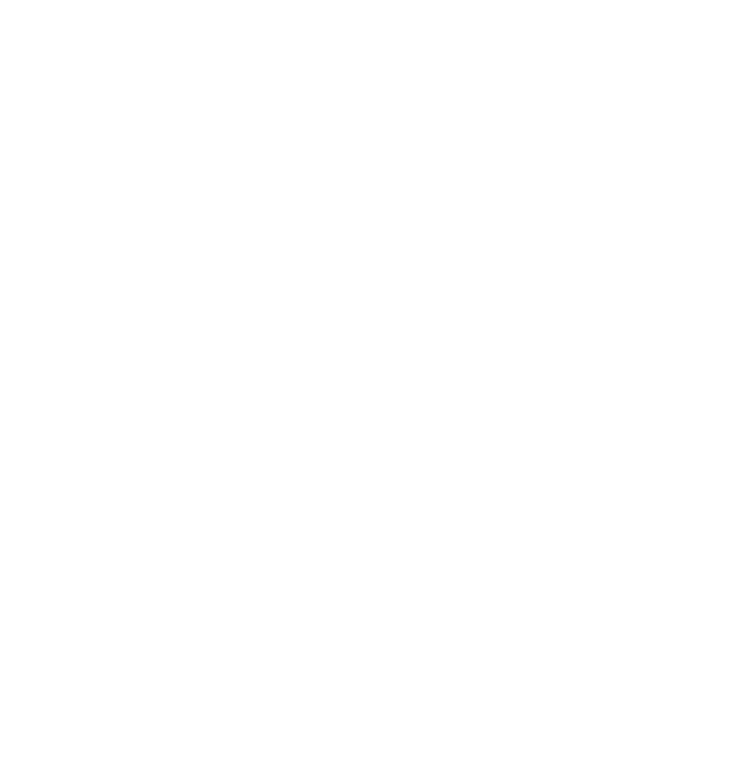
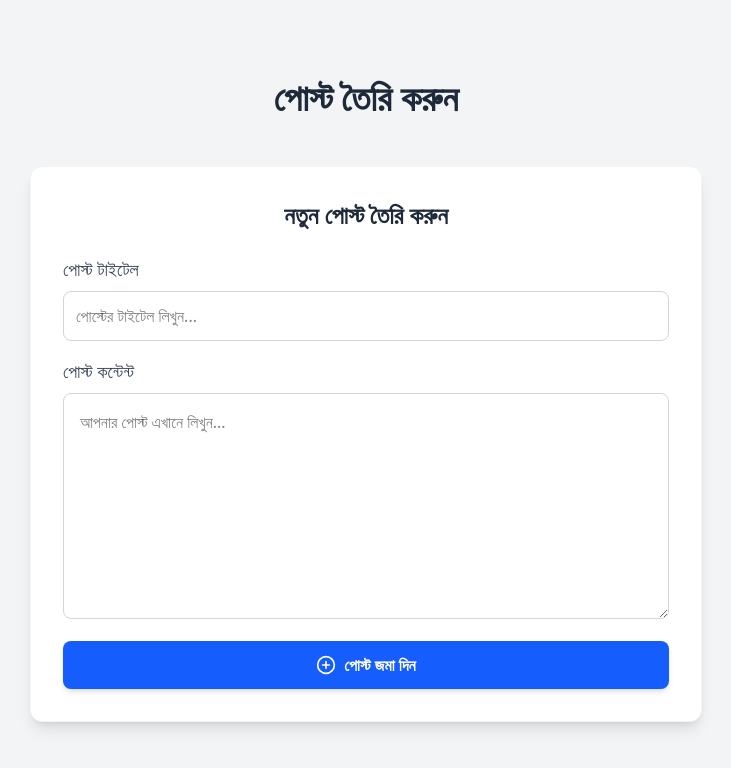
Before and after one commit to shanjid5566/redux-rtk-query, a React (Vite) app: page /add-post in a window 1280 px wide. Before the commit this address had no page. Shown: the top 768 px of the page, without its empty margins (274-1005 px from the left). Built offline with nearby package versions, Linux system fonts and the light colour scheme.

Commit message:
post added

```diff
--- a/package.json
+++ b/package.json
@@ -12,6 +12,8 @@
   "dependencies": {
     "@reduxjs/toolkit": "^2.9.2",
     "@tailwindcss/vite": "^4.1.16",
+    "axios": "^1.13.1",
+    "lucide-react": "^0.552.0",
     "react": "^19.1.1",
     "react-dom": "^19.1.1",
     "react-redux": "^9.2.0",
--- a/src/App.jsx
+++ b/src/App.jsx
@@ -2,6 +2,7 @@
 import "./App.css";
 import Posts from "./pages/Posts";
 import PostDetails from "./pages/PostDetails";
+import AddPost from "./pages/AddPost";
 
 function App() {
 
@@ -9,6 +10,7 @@
     {/* Define your routes here */}
     <Route path="/" element={<Posts />} />
     <Route path="posts/:id" element={<PostDetails />} />
+    <Route path="add-post" element={<AddPost />} />
   </Routes>;
 }
 
--- /dev/null
+++ b/src/pages/AddPost.jsx
@@ -0,0 +1,116 @@
+import React, { useState } from 'react';
+// সুন্দর আইকনের জন্য lucide-react ইম্পোর্ট করা হচ্ছে
+import { PlusCircle } from 'lucide-react';
+import { useAddNewPostMutation } from '../redux/services/posts/postsApi';
+
+// --- আপনার Redux Slice থেকে action import করুন ---
+// অনুগ্রহ করে './features/posts/postsSlice' -কে আপনার সঠিক পাথ দিয়ে প্রতিস্থাপন করুন
+// import { postAdded } from './features/posts/postsSlice';
+// --- উদাহরণের জন্য একটি কাল্পনিক ফাংশন ---
+// ---------------------------------------------
+
+/**
+ * AddPost Component
+ * Redux ব্যবহার করে নতুন পোস্ট যোগ করার ফর্ম।
+ */
+export default function AddPost() {
+  const [title, setTitle] = useState(''); // টাইটেলের জন্য নতুন state
+  const [content, setContent] = useState('');
+  const [message, setMessage] = useState(''); // একটি সফল বার্তা দেখানোর জন্য
+  const [addNewPost] = useAddNewPostMutation();
+
+  const handleSubmit = async (e) => {
+    e.preventDefault();
+    // টাইটেল বা কন্টেন্ট খালি থাকলে সাবমিট হবে না
+    if (!title.trim() || !content.trim()) {
+      setMessage('অনুগ্রহ করে টাইটেল এবং কন্টেন্ট উভয়ই লিখুন।');
+      setTimeout(() => setMessage(''), 3000);
+      return;
+    }
+
+    // --- Redux Logic ---
+    // Redux action dispatch করা হচ্ছে (টাইটেল সহ)
+    // 'postAdded' -কে আপনার action creator দিয়ে প্রতিস্থাপন করুন
+    try {
+      // RTK Query mutation call
+      await addNewPost({ title, body: content }).unwrap();
+      setMessage('আপনার পোস্ট সফলভাবে জমা দেওয়া হয়েছে!');
+      setTimeout(() => setMessage(''), 3000);
+      setTitle(''); // টাইটেল রিসেট
+      setContent(''); // কন্টেন্ট রিসেট
+    } catch (error) {
+      console.error('Error adding post:', error);
+      setMessage('পোস্ট জমা দিতে সমস্যা হয়েছে। আবার চেষ্টা করুন।');
+      setTimeout(() => setMessage(''), 3000);
+    }
+    // -------------------
+  };
+
+  return (
+    <div className="bg-gray-100 min-h-screen p-8 md:p-12 font-sans flex items-center justify-center">
+      <div className="max-w-2xl w-full">
+        <h1 className="text-4xl font-bold text-center mb-12 text-gray-800">
+          পোস্ট তৈরি করুন
+        </h1>
+
+        {/* সফল বা ত্রুটি বার্তা দেখানোর জন্য কন্ডিশনাল রেন্ডারিং */}
+        {message && (
+          <div
+            className={`px-4 py-3 rounded-lg relative mb-6 ${
+              message.includes('সফলভাবে')
+                ? 'bg-green-100 border border-green-400 text-green-700'
+                : 'bg-red-100 border border-red-400 text-red-700'
+            }`}
+            role="alert"
+          >
+            <span className="block sm:inline">{message}</span>
+          </div>
+        )}
+
+        <div className="max-w-2xl mx-auto bg-white rounded-xl shadow-lg p-6 md:p-8 border border-gray-100">
+          <div className="flex items-center justify-center mb-6">
+            <h2 className="text-2xl font-bold text-gray-800">নতুন পোস্ট তৈরি করুন</h2>
+          </div>
+          <form onSubmit={handleSubmit}>
+            {/* --- নতুন টাইটেল ইনপুট ফিল্ড --- */}
+            <div className="mb-4">
+              <label htmlFor="postTitle" className="block text-lg font-medium text-gray-700 mb-2">
+                পোস্ট টাইটেল
+              </label>
+              <input
+                type="text"
+                id="postTitle"
+                className="w-full p-3 border border-gray-300 rounded-lg focus:ring-2 focus:ring-blue-500 focus:outline-none transition-shadow duration-200"
+                placeholder="পোস্টের টাইটেল লিখুন..."
+                value={title}
+                onChange={(e) => setTitle(e.target.value)}
+              />
+            </div>
+            {/* ------------------------------- */}
+
+            <div className="mb-4">
+              <label htmlFor="postContent" className="block text-lg font-medium text-gray-700 mb-2">
+                পোস্ট কন্টেন্ট
+              </label>
+              <textarea
+                id="postContent"
+                rows="8"
+                className="w-full p-4 border border-gray-300 rounded-lg focus:ring-2 focus:ring-blue-500 focus:outline-none transition-shadow duration-200"
+                placeholder="আপনার পোস্ট এখানে লিখুন..."
+                value={content}
+                onChange={(e) => setContent(e.target.value)}
+              ></textarea>
+            </div>
+            <button
+              type="submit"
+              className="w-full flex items-center justify-center space-x-2 bg-blue-600 text-white font-bold py-3 px-6 rounded-lg shadow-md hover:bg-blue-700 transition-colors duration-300"
+            >
+              <PlusCircle size={20} />
+              <span>পোস্ট জমা দিন</span>
+            </button>
+          </form>
+        </div>
+      </div>
+    </div>
+  );
+}
--- a/src/pages/Posts.jsx
+++ b/src/pages/Posts.jsx
@@ -11,18 +11,33 @@
 
   return (
     <div className="bg-white rounded-xl shadow-lg overflow-hidden transition-all duration-300 ease-in-out hover:shadow-2xl hover:-translate-y-1 border border-gray-100">
+      <div className="p-6 bg-gradient-to-r from-blue-50 to-indigo-50 border-b border-gray-200">
+        <Link
+          to={"./add-post"}
+          className="inline-flex items-center gap-2 px-6 py-3 bg-blue-600 text-white font-semibold rounded-lg shadow-md hover:bg-blue-700 hover:shadow-lg transform hover:-translate-y-0.5 transition-all duration-200"
+        >
+          <svg className="w-5 h-5" fill="none" stroke="currentColor" viewBox="0 0 24 24">
+            <path strokeLinecap="round" strokeLinejoin="round" strokeWidth={2} d="M12 4v16m8-8H4" />
+          </svg>
+          Add New Post
+        </Link>
+      </div>
       <div className="grid grid-cols-1 md:grid-cols-2 lg:grid-cols-4 gap-4">
         {data.map((post) => (
           <div
             key={post.id}
             className="p-6 border-b border-gray-200 hover:bg-gray-50 transition-colors duration-200 border"
           >
+            <p className="text-sm text-gray-500 mb-2">Post ID: {post.id}</p>
             <h2 className="text-lg font-semibold mb-2 text-gray-800">
               {post.title}
             </h2>
             <p className="text-gray-600">{post.body}</p>
             <div className="mt-4">
-              <Link to={`/posts/${post.id}`} className="text-blue-500 hover:underline">
+              <Link
+                to={`/posts/${post.id}`}
+                className="text-blue-500 hover:underline"
+              >
                 View Details
               </Link>
             </div>
--- a/src/redux/services/posts/postsApi.js
+++ b/src/redux/services/posts/postsApi.js
@@ -12,7 +12,18 @@
     getPostDetails: builder.query({
       query: (id) => `posts/${id}`,
     }),
+    addNewPost: builder.mutation({
+      query: (newPost) => ({
+        url: "posts",
+        method: "POST",
+        body: newPost,
+      }),
+    }),
   }),
 });
 
-export const { useGetAllPostsQuery, useGetPostDetailsQuery } = postApi;
+export const {
+  useGetAllPostsQuery,
+  useGetPostDetailsQuery,
+  useAddNewPostMutation,
+} = postApi;
```
Also changed, not shown: 1 other file (tests, documents, lock files or other folders).
